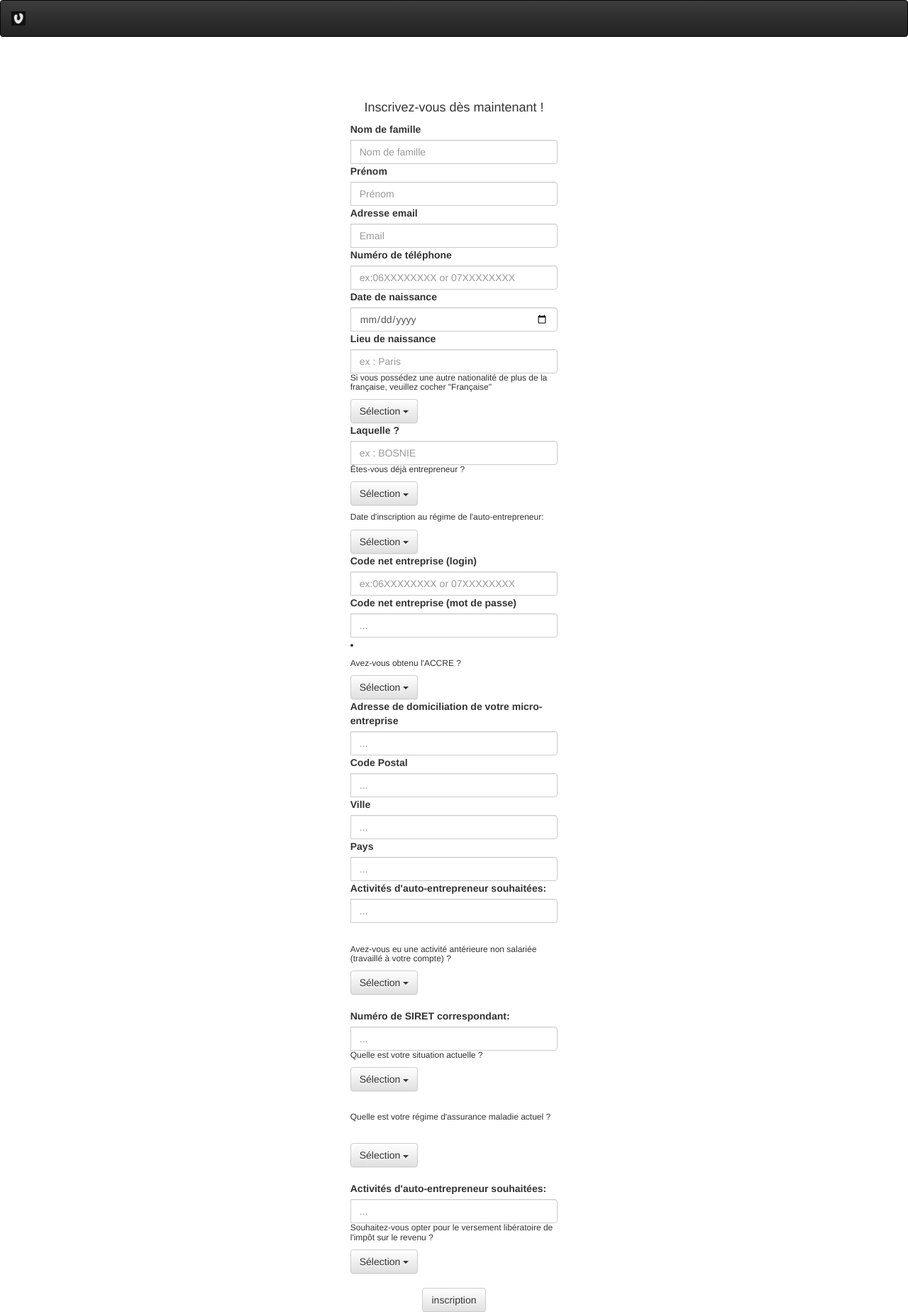
After one commit to laurentlouk/urber, a Django app: page /profile/ in a window 1280 px wide. The commit adds this page. Shown: the whole page at 71% size. Run offline with Django 3.2, Linux system fonts and the light colour scheme; some libraries are stand-ins or nearby versions.

Commit message:
creation profile and configuration html

```diff
--- a/urbit/polls/templates/polls/account.html
+++ b/urbit/polls/templates/polls/account.html
@@ -128,6 +128,8 @@
 
 
 
+
+
     <!-- Bootstrap core JavaScript
     ================================================== -->
     <!-- Placed at the end of the document so the pages load faster -->
--- /dev/null
+++ b/urbit/polls/templates/polls/profile.html
@@ -0,0 +1,250 @@
+{% load static %}
+<!DOCTYPE html>
+<html lang="en">
+  <head>
+    <meta charset="utf-8">
+    <meta http-equiv="X-UA-Compatible" content="IE=edge">
+    <meta name="viewport" content="width=device-width, initial-scale=1">
+    <!-- The above 3 meta tags *must* come first in the head; any other head content must come *after* these tags -->
+    <meta name="description" content="">
+    <meta name="author" content="">
+    <link rel="icon" href="favicon.ico">
+
+    <title>Rejoignez nous chez urb-it</title>
+
+    <!-- Bootstrap core CSS -->
+    <link href="{% static 'css/bootstrap.min.css' %}" rel="stylesheet">
+    <!-- Bootstrap theme -->
+    <link href="{% static 'css/bootstrap-theme.min.css' %}" rel="stylesheet">
+
+    <!-- Custom styles for this template -->
+    <link href="{% static 'css/theme.css' %}" rel="stylesheet">
+
+    <!-- HTML5 shim and Respond.js for IE8 support of HTML5 elements and media queries -->
+    <!--[if lt IE 9]>
+      <script src="https://oss.maxcdn.com/html5shiv/3.7.3/html5shiv.min.js"></script>
+      <script src="https://oss.maxcdn.com/respond/1.4.2/respond.min.js"></script>
+    <![endif]-->
+  </head>
+
+  <body>
+    <!-- Fixed navbar -->
+    <nav class="navbar navbar-inverse">
+      <div class="container-fluid">
+        <div class="navbar-header">
+          <a class="navbar-brand" href="index.html">
+            <img alt="urb-it" src="{% static 'img/urb-it-logo.png' %}" width="20" height="20">
+          </a>
+        </div>
+      </div>
+    </nav>
+
+    <br><br><br>
+
+    <div class="page-inscription">
+      <center><h4>Inscrivez-vous dès maintenant !</h4></center>
+    </div>
+
+
+    <div class="container">
+      <div class="row">
+        <div class="col-sm-3 col-centered input-group input-group-sm">
+          <form>
+            <div class="form-group">
+              <label for="InputName">Nom de famille</label>
+              <input type="name" class="form-control" id="InputName1" placeholder="Nom de famille">
+            </div>
+            <div class="form-group">
+              <label for="InputName">Prénom</label>
+              <input type="name" class="form-control" id="InputName2" placeholder="Prénom">
+            </div>
+            <div class="form-group">
+              <label for="InputEmail1">Adresse email</label>
+              <input type="email" class="form-control" id="InputEmail1" placeholder="Email">
+            </div>
+            <div class="form-group">
+              <label for="InputPassword1">Numéro de téléphone</label>
+              <input type="name" class="form-control" id="InputPhone" placeholder="ex:06XXXXXXXX or 07XXXXXXXX">
+            </div>
+            <div class="form-group">
+              <label for="Inputdate">Date de naissance</label>
+              <input type="date" class="form-control" id="Input_Date" placeholder="XXXX/XX/XX">
+            </div>
+            <div class="form-group">
+              <label for="InputPassword1">Lieu de naissance</label>
+              <input type="name" class="form-control" id="InputName3" placeholder="ex : Paris">
+            </div>
+
+              <h6>Si vous possédez une autre nationalité de plus de la française, veuillez cocher "Française"</h6>
+              <div class="btn-group">
+                <button type="button" class="btn btn-default dropdown-toggle" data-toggle="dropdown" aria-haspopup="true" aria-expanded="false">
+                  Sélection <span class="caret"></span>
+                </button>
+              <ul class="dropdown-menu">
+                <li><a href="#">Française</a></li>
+                <li><a href="#">D'un pays UE</a></li>
+                <li><a href="#">Autre</a></li>
+              </ul>
+            </div>
+            <div class="form-group">
+              <label for="InputPassword1">Laquelle ?</label>
+              <input type="name" class="form-control" id="InputName4" placeholder="ex : BOSNIE">
+            </div>
+
+              <h6>Êtes-vous déjà entrepreneur ?</h6>
+              <div class="btn-group">
+                <button type="button" class="btn btn-default dropdown-toggle" data-toggle="dropdown" aria-haspopup="true" aria-expanded="false">
+                  Sélection <span class="caret"></span>
+                </button>
+              <ul class="dropdown-menu">
+                <li><a href="#">Oui</a></li>
+                <li><a href="#">Non</a></li>
+              </ul>
+            </div>
+
+
+              <h6>Date d'inscription au régime de l'auto-entrepreneur:</h6>
+              <div class="btn-group">
+                <button type="button" class="btn btn-default dropdown-toggle" data-toggle="dropdown" aria-haspopup="true" aria-expanded="false">
+                  Sélection <span class="caret"></span>
+                </button>
+              <ul class="dropdown-menu">
+                <li><a href="#">Oui</a></li>
+                <li><a href="#">Non</a></li>
+              </ul>
+            </div>
+
+            <div class="form-group">
+              <label for="InputPassword1">Code net entreprise (login)</label>
+              <input type="name" class="form-control" id="InputPhone" placeholder="ex:06XXXXXXXX or 07XXXXXXXX">
+            </div>
+
+            <div class="form-group">
+              <label for="InputPassword1">Code net entreprise (mot de passe)</label>
+              <input type="name" class="form-control" id="InputPhone" placeholder="...">
+            </div>
+
+            <li class="dropdown">
+              <h6>Avez-vous obtenu l'ACCRE ?</h6>
+              <div class="btn-group">
+                <button type="button" class="btn btn-default dropdown-toggle" data-toggle="dropdown" aria-haspopup="true" aria-expanded="false">
+                  Sélection <span class="caret"></span>
+                </button>
+              <ul class="dropdown-menu">
+                <li><a href="#">Oui</a></li>
+                <li><a href="#">Non</a></li>
+              </ul>
+            </li>
+
+            <div class="form-group">
+              <label for="InputPassword1">Adresse de domiciliation de votre micro-entreprise</label>
+              <input type="name" class="form-control" id="InputPhone" placeholder="...">
+            </div>
+            <div class="form-group">
+              <label for="InputPassword1">Code Postal</label>
+              <input type="name" class="form-control" id="InputPhone" placeholder="...">
+            </div>
+            <div class="form-group">
+              <label for="InputPassword1">Ville</label>
+              <input type="name" class="form-control" id="InputPhone" placeholder="...">
+            </div>
+            <div class="form-group">
+              <label for="InputPassword1">Pays</label>
+              <input type="name" class="form-control" id="InputPhone" placeholder="...">
+            </div>
+            <div class="form-group">
+              <label for="InputPassword1">Activités d'auto-entrepreneur souhaitées:</label>
+              <input type="name" class="form-control" id="InputPhone" placeholder="...">
+            </div>
+          </br>
+        </br>
+
+
+              <h6>Avez-vous eu une activité antérieure non salariée (travaillé à votre compte) ?</h6>
+              <div class="btn-group">
+                <button type="button" class="btn btn-default dropdown-toggle" data-toggle="dropdown" aria-haspopup="true" aria-expanded="false">
+                  Sélection <span class="caret"></span>
+                </button>
+              <ul class="dropdown-menu">
+                <li><a href="#">Oui</a></li>
+                <li><a href="#">Non</a></li>
+              </ul>
+            </div>
+            </br>
+          </br>
+
+
+            <div class="form-group">
+              <label for="InputPassword1">Numéro de SIRET correspondant:</label>
+              <input type="name" class="form-control" id="InputPhone" placeholder="...">
+            </div>
+
+            <title>Autres</title>
+
+              <h6>Quelle est votre situation actuelle ?</h6>
+              <div class="btn-group">
+                <button type="button" class="btn btn-default dropdown-toggle" data-toggle="dropdown" aria-haspopup="true" aria-expanded="false">
+                  Sélection <span class="caret"></span>
+                </button>
+              <ul class="dropdown-menu">
+                <li><a href="#">Salarié</a></li>
+                <li><a href="#">Etudiant</a></li>
+                <li><a href="#">Autre</a></li>
+              </ul>
+            </div>
+          </br>
+        </br>
+
+              <h6>Quelle est votre régime d'assurance maladie actuel ?</h6>
+            </br>
+              <div class="btn-group">
+                <button type="button" class="btn btn-default dropdown-toggle" data-toggle="dropdown" aria-haspopup="true" aria-expanded="false">
+                  Sélection <span class="caret"></span>
+                </button>
+              <ul class="dropdown-menu">
+                <li><a href="#">Régime général des salariés</a></li>
+                <li><a href="#">Sécurité sociale des étudiants</a></li>
+                <li><a href="#">Autre (Assurannce maladie européenne)</a></li>
+              </ul>
+            </div>
+          </br>
+        </br>
+
+            <div class="form-group">
+              <label for="InputPassword1">Activités d'auto-entrepreneur souhaitées:</label>
+              <input type="name" class="form-control" id="InputPhone" placeholder="...">
+            </div>
+
+
+              <h6>Souhaitez-vous opter pour le versement libératoire de l'impôt sur le revenu ?</h6>
+              <div class="btn-group">
+              <button type="button" class="btn btn-default dropdown-toggle" data-toggle="dropdown" aria-haspopup="true" aria-expanded="false">
+              Sélection <span class="caret"></span>
+              </button>
+              <ul class="dropdown-menu">
+                <li><a href="#">Oui</a></li>
+                <li><a href="#">Non</a></li>
+              </ul>
+
+        </div>
+      </br>
+    </br>
+        <div class="text-center">
+          <button type="submit" class="btn btn-default">inscription</button>
+        </div>
+          </form>
+      </div>
+    </div>
+
+
+
+
+
+    <!-- Bootstrap core JavaScript
+    ================================================== -->
+    <!-- Placed at the end of the document so the pages load faster -->
+    <script src="https://ajax.googleapis.com/ajax/libs/jquery/1.12.4/jquery.min.js"></script>
+    <script>window.jQuery || document.write('<script src="js/vendor/jquery.min.js"><\/script>')</script>
+    <script src="{% static 'js/bootstrap.min.js' %}"></script>
+  </body>
+</html>
--- a/urbit/polls/urls.py
+++ b/urbit/polls/urls.py
@@ -4,4 +4,5 @@ from . import views
 urlpatterns = [
     url(r'^$', views.login, name='login'),
     url(r'^account/', views.account, name='account'),
+    url(r'^profile/', views.profile, name='profile'),
 ]
--- a/urbit/polls/views.py
+++ b/urbit/polls/views.py
@@ -41,3 +41,7 @@ def login(request):
 def account(request):
 
     return render(request, 'polls/account.html', {})
+
+def profile(request):
+
+    return render(request, 'polls/profile.html', {})
```
Also changed, not shown: urbit/polls/static/inscription.html (deleted, +0 -97 lines).
